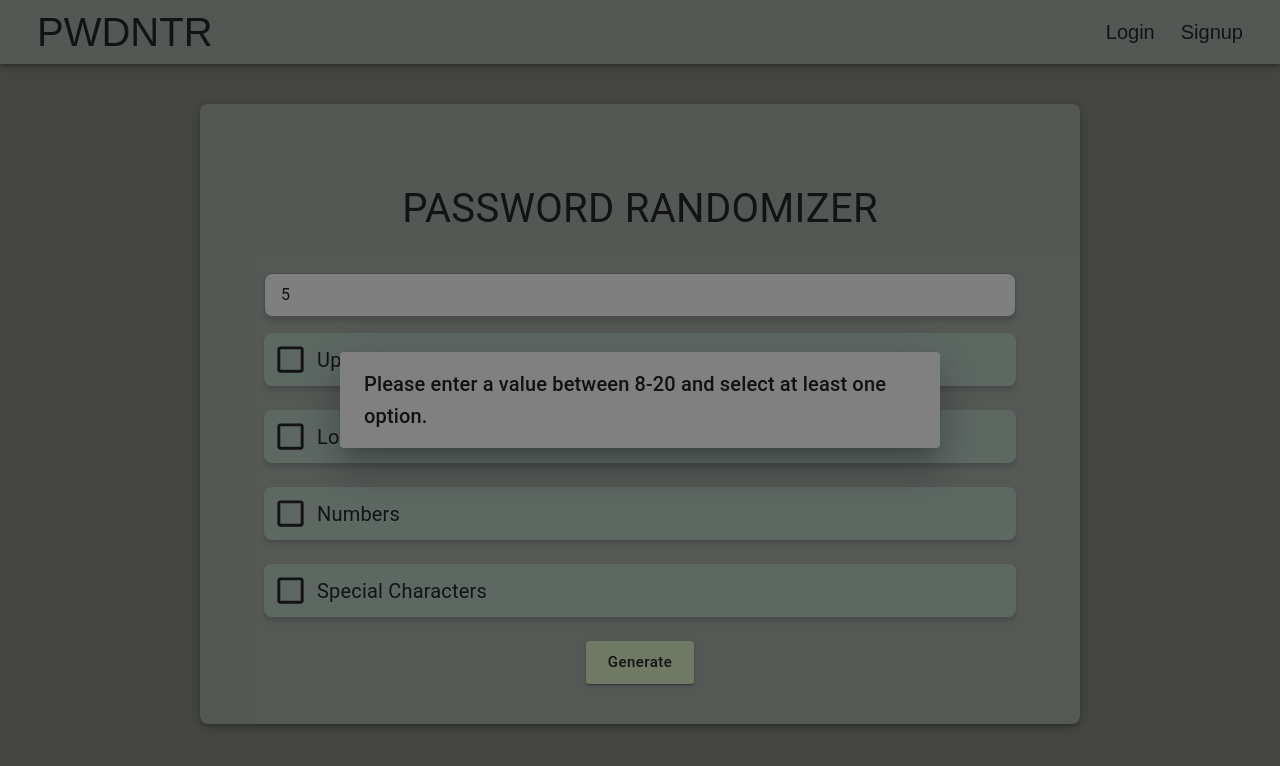
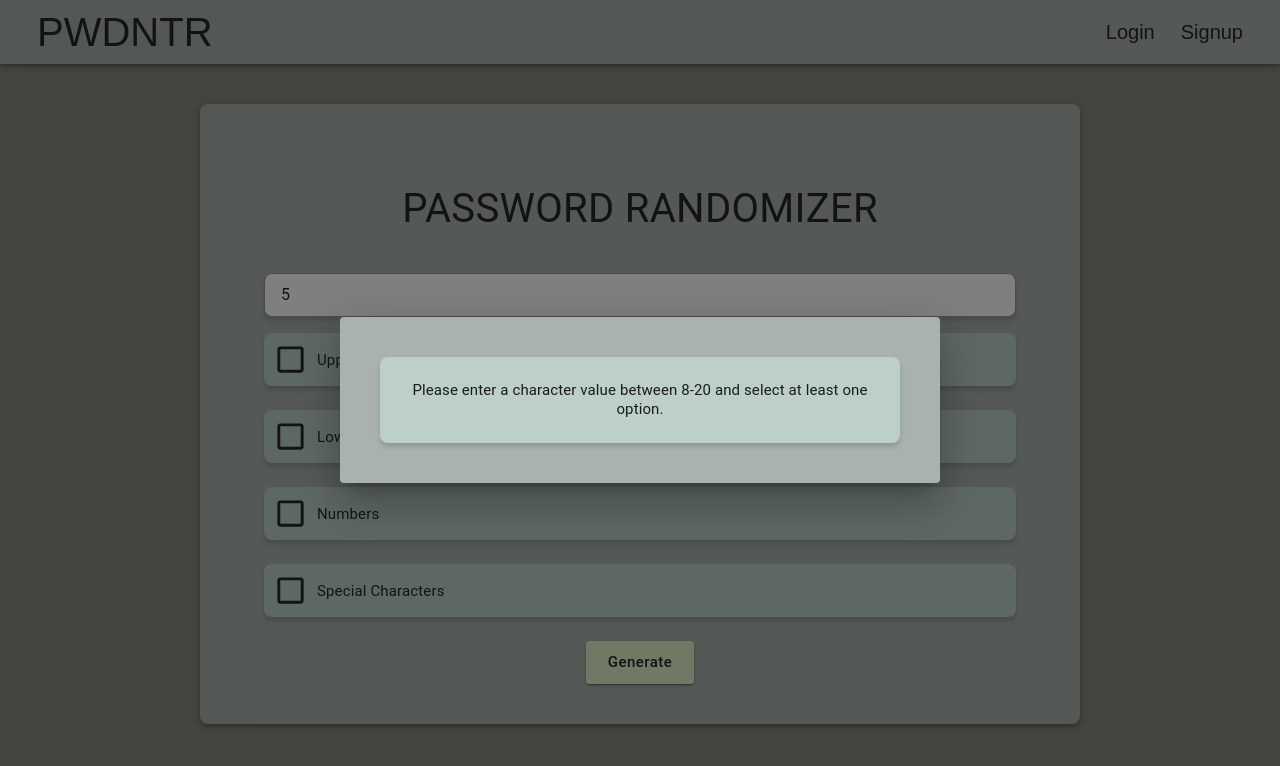
Before and after one commit to seddboi/pwdntr-client, a React (Create React App) app: page / in a window 1280 px wide. Both pictures are taken after typing "5" into the empty fields and a click on the button "Generate". Shown: the top 766 px of the page. Built offline with nearby package versions, Linux system fonts and the light colour scheme.

Commit message:
adjsuted popup css details and adapted icons to all popup buttons

```diff
--- a/src/components/Form/form.js
+++ b/src/components/Form/form.js
@@ -69,7 +69,11 @@ export function Form() {
 
 	const errorPopup = (
 		<Dialog open={isOpen} onClose={handleClickClose}>
-			<DialogTitle>Please enter a value between 8-20 and select at least one option.</DialogTitle>
+			<DialogTitle sx={{ m: 5, p: 3, bgcolor: 'item', borderRadius: '8px', boxShadow: '0px 4px 5px 0px rgba(0,0,0,0.14)' }}>
+				<Typography variant="h4" sx={{ fontSize: { xs: '20px', sm: '15px' }, textAlign: 'center' }}>
+					Please enter a character value between 8-20 and select at least one option.
+				</Typography>
+			</DialogTitle>
 		</Dialog>
 	);
 
@@ -146,7 +150,7 @@ export function Form() {
 						<Typography
 							className="prevent-select"
 							variant="body1"
-							sx={{ color: isUppercase ? 'button.main' : 'button.contrastText', fontSize: '20px' }}
+							sx={{ color: isUppercase ? 'button.main' : 'button.contrastText', fontSize: '15px' }}
 						>
 							Uppercase Letters
 						</Typography>
@@ -177,7 +181,7 @@ export function Form() {
 						<Typography
 							className="prevent-select"
 							variant="body1"
-							sx={{ color: isLowercase ? 'button.main' : 'button.contrastText', fontSize: '20px' }}
+							sx={{ color: isLowercase ? 'button.main' : 'button.contrastText', fontSize: '15px' }}
 						>
 							Lowercase Letters
 						</Typography>
@@ -208,7 +212,7 @@ export function Form() {
 						<Typography
 							className="prevent-select"
 							variant="body1"
-							sx={{ color: isNumbers ? 'button.main' : 'button.contrastText', fontSize: '20px' }}
+							sx={{ color: isNumbers ? 'button.main' : 'button.contrastText', fontSize: '15px' }}
 						>
 							Numbers
 						</Typography>
@@ -239,7 +243,7 @@ export function Form() {
 						<Typography
 							className="prevent-select"
 							variant="body1"
-							sx={{ color: isSpecial ? 'button.main' : 'button.contrastText', fontSize: '20px' }}
+							sx={{ color: isSpecial ? 'button.main' : 'button.contrastText', fontSize: '15px' }}
 						>
 							Special Characters
 						</Typography>
--- a/src/components/Popup/popup.css
+++ b/src/components/Popup/popup.css
@@ -1,3 +1,3 @@
 .MuiDialog-paper {
-	background-color: #808080 !important;
+	background-color: #a9b2ac !important;
 }
--- a/src/components/Popup/popup.js
+++ b/src/components/Popup/popup.js
@@ -1,7 +1,6 @@
 import React, { useState } from 'react';
 import { Container, Dialog, DialogActions, DialogContent, Button, InputBase, InputLabel } from '@mui/material';
-import { ContentCopy, Check, Replay, ExitToApp } from '@mui/icons-material';
-import { useLocation } from 'react-router-dom';
+import { ContentCopy, Check, Replay, Close, SaveAlt } from '@mui/icons-material';
 import '../Popup/popup.css';
 
 export function Popup({
@@ -22,7 +21,7 @@ export function Popup({
 	const [isCopied, setIsCopied] = useState(false);
 	const [isClicked, setIsClicked] = useState(false);
 
-	const loggedIn = useLocation().state?.status;
+	const loggedIn = sessionStorage.getItem('_a');
 
 	const copyPassword = () => {
 		let target = document.getElementById('password-text');
@@ -48,7 +47,9 @@ export function Popup({
 					px: 2,
 					mb: 2,
 					border: '1px solid rgba(0, 0, 0, 0.4)',
+					borderRadius: '8px',
 					backgroundColor: '#ffffff',
+					boxShadow: '0px 4px 5px 0px rgba(0,0,0,0.14)',
 				}}
 			/>
 		);
@@ -65,7 +66,7 @@ export function Popup({
 		<Dialog open={isOpen} fullWidth>
 			<DialogContent>
 				{passwordContainer}
-				<DialogActions>
+				<DialogActions sx={{ display: 'flex', justifyContent: { xs: 'center', sm: 'flex-end' } }}>
 					<Button
 						color="button"
 						variant="contained"
@@ -84,7 +85,7 @@ export function Popup({
 								setIsClicked(true);
 							}}
 						>
-							Save
+							<SaveAlt />
 						</Button>
 					) : (
 						<div></div>
@@ -98,7 +99,7 @@ export function Popup({
 							handleClickClose();
 						}}
 					>
-						<ExitToApp />
+						<Close />
 					</Button>
 				</DialogActions>
 			</DialogContent>
@@ -106,7 +107,7 @@ export function Popup({
 	) : (
 		<Dialog open={isClicked} fullWidth>
 			<DialogContent>
-				<InputLabel htmlFor="associated-username" sx={{ fontSize: '20px', color: '#eeeeee' }}>
+				<InputLabel htmlFor="associated-username" sx={{ fontSize: { xs: '20px', sm: '15px' }, color: 'container.contrastText' }}>
 					Associated username?
 				</InputLabel>
 				<InputBase
@@ -122,11 +123,13 @@ export function Popup({
 						px: 2,
 						mb: 2,
 						border: '1px solid rgba(0, 0, 0, 0.4)',
+						borderRadius: '8px',
 						backgroundColor: '#ffffff',
+						boxShadow: '0px 4px 5px 0px rgba(0,0,0,0.14)',
 					}}
 				/>
 
-				<InputLabel htmlFor="associated-website" sx={{ fontSize: '20px', color: '#eeeeee' }}>
+				<InputLabel htmlFor="associated-website" sx={{ fontSize: { xs: '20px', sm: '15px' }, color: 'container.contrastText' }}>
 					Associated website?
 				</InputLabel>
 				<InputBase
@@ -142,7 +145,9 @@ export function Popup({
 						px: 2,
 						mb: 2,
 						border: '1px solid rgba(0, 0, 0, 0.4)',
+						borderRadius: '8px',
 						backgroundColor: '#ffffff',
+						boxShadow: '0px 4px 5px 0px rgba(0,0,0,0.14)',
 					}}
 				/>
 				{/* <Typography variant="p"></Typography> */}
@@ -158,7 +163,7 @@ export function Popup({
 							handleClickClose();
 						}}
 					>
-						Submit
+						<SaveAlt />
 					</Button>
 					<Button
 						color="button"
@@ -168,7 +173,7 @@ export function Popup({
 							setIsClicked(false);
 						}}
 					>
-						Close
+						<Close />
 					</Button>
 				</DialogActions>
 			</DialogContent>
```
